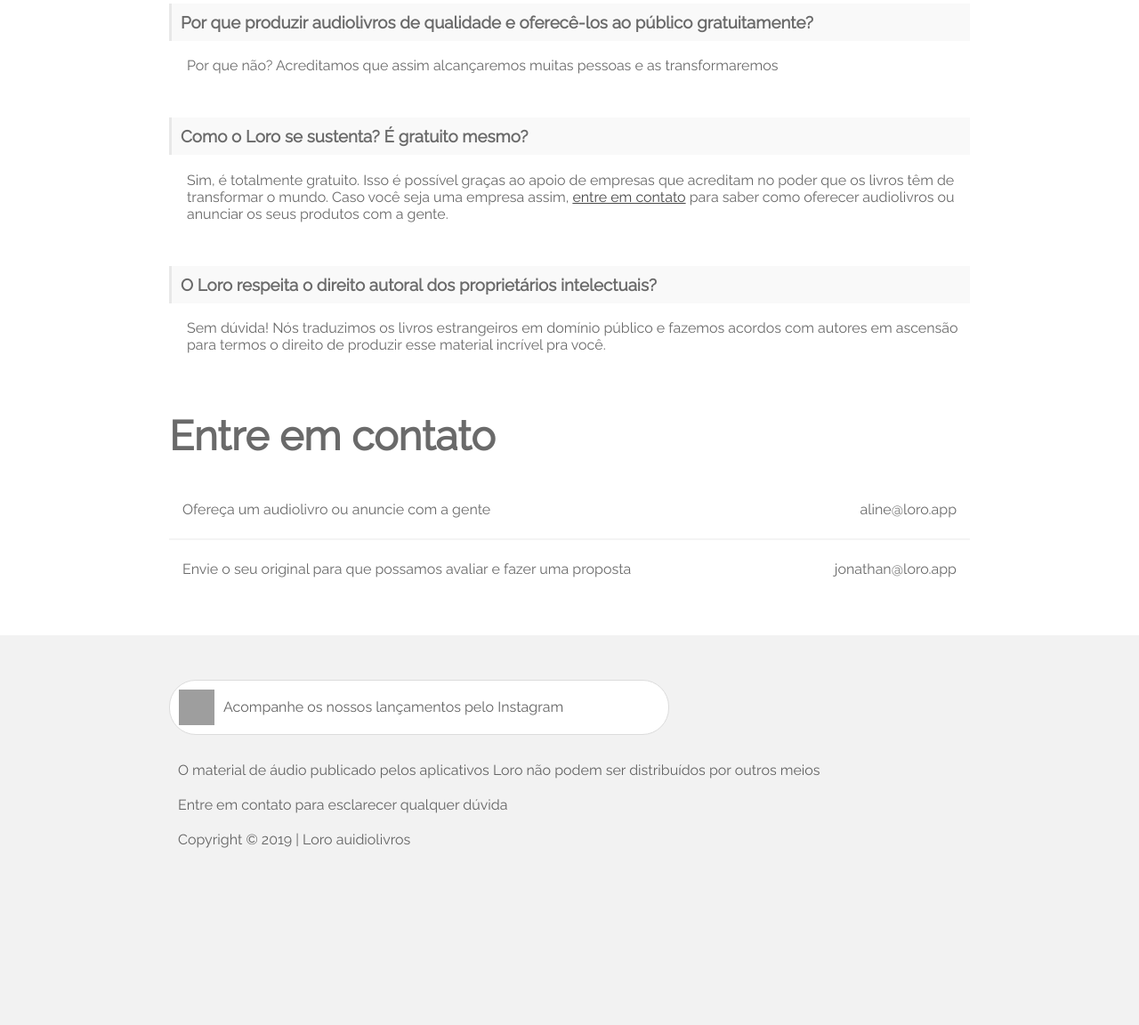
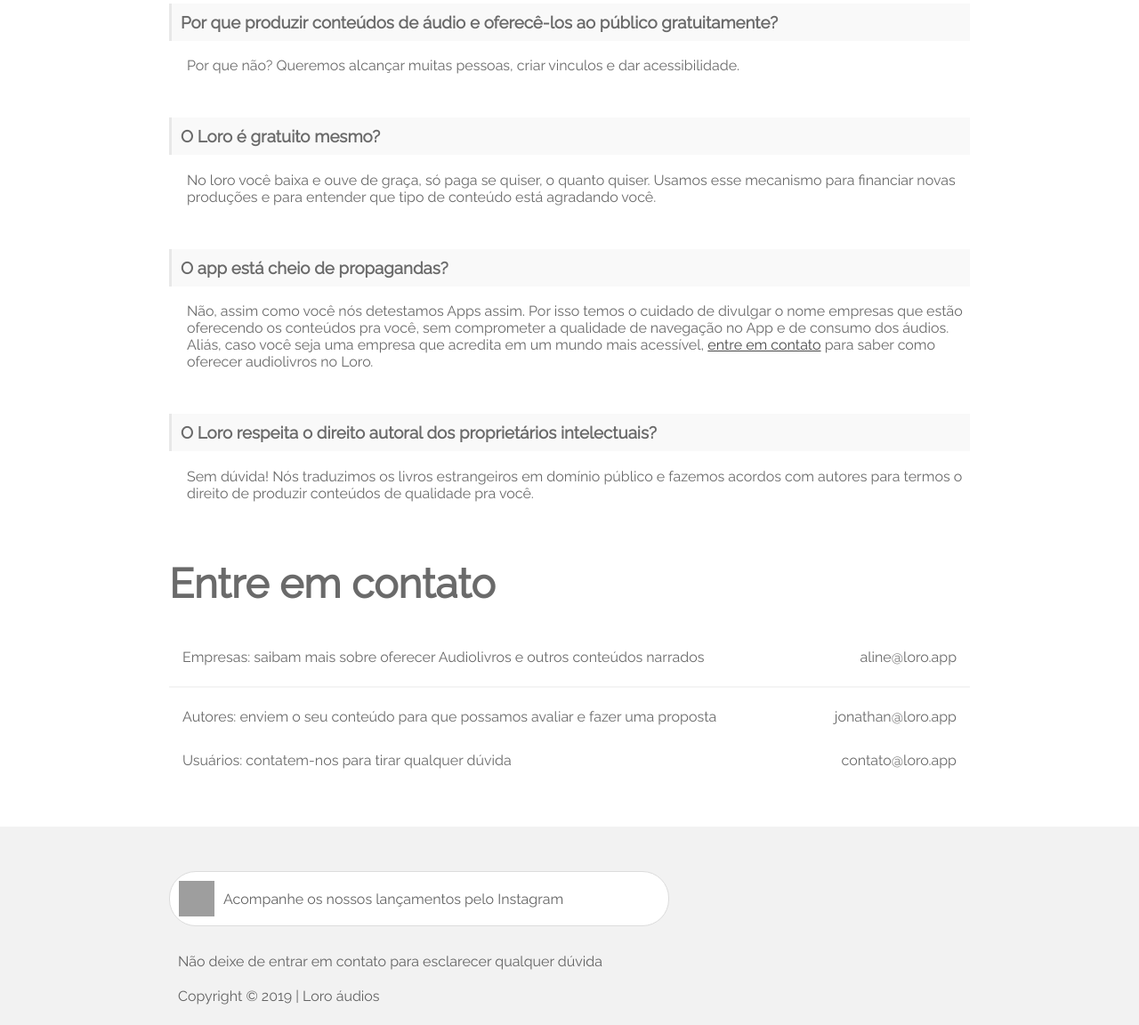
Before and after one commit to JonathanNasc/JonathanNasc.github.io, a plain HTML site: page index.html in a window 1280 px wide. Shown: the part 1017-2169 px from the top of the page at 89% size. Before the commit the page ends 2041 px from the top, so only its background shows below. Drawn offline with Linux system fonts and the light colour scheme; grey boxes are pictures that could not be loaded.

Commit message:
Update texts

```diff
--- a/index.html
+++ b/index.html
@@ -5,7 +5,7 @@
     <meta name="viewport" content="width=device-width, initial-scale=1.0">
     <meta http-equiv="X-UA-Compatible" content="ie=edge">
     <link href="https://fonts.googleapis.com/css?family=Raleway" rel="stylesheet">
-    <title>Loro - Audio livros</title>
+    <title>Loro - Áudios</title>
     <style>
         body, html {
             background-color: #f2f2f2;
@@ -153,13 +153,13 @@
     <div class="presentation">
         <div class="container">
             <div class="app-title">
-                <h1>O seu App de Audiolivros</h1>
-                <div>Todo mês novos lançamentos de ficção e não ficcão, clássicos e inéditos</div>
-                <div>Baixe e ouça gratuitamente</div>
+                <h1>O seu App de áudios</h1>
+                <div>Audiolivros, audio dramas, contos e artigos narrados</div>
+                <div>Baixe e ouça gratuitamente, pague apenas se quiser, quanto quiser</div>
                 <div class="store-buttons">
                     <div>
                         <img src="https://cdn4.iconfinder.com/data/icons/free-colorful-icons/360/google_play.png" />
-                        Disponível na Play Store
+                        Em breve Disponível na Play Store
                     </div>
                 </div>
             </div>
@@ -170,16 +170,20 @@
         <div class="container">
             <h1>Perguntas frequentes</h1>
             <div class="question">
-                <h3>Por que produzir audiolivros de qualidade e oferecê-los ao público gratuitamente?</h3>
-                <span>Por que não? Acreditamos que assim alcançaremos muitas pessoas e as transformaremos</span>
+                <h3>Por que produzir conteúdos de áudio e oferecê-los ao público gratuitamente?</h3>
+                <span>Por que não? Queremos alcançar muitas pessoas, criar vinculos e dar acessibilidade.</span>
             </div>
             <div class="question">
-                <h3>Como o Loro se sustenta? É gratuito mesmo?</h3>
-                <span>Sim, é totalmente gratuito. Isso é possível graças ao apoio de empresas que acreditam no poder que os livros têm de transformar o mundo. Caso você seja uma empresa assim, <a href="#contatos">entre em contato</a> para saber como oferecer audiolivros ou anunciar os seus produtos com a gente.</span>
+                <h3>O Loro é gratuito mesmo?</h3>
+                <span>No loro você baixa e ouve de graça, só paga se quiser, o quanto quiser. Usamos esse mecanismo para financiar novas produções e para entender que tipo de conteúdo está agradando você.</span>
+            </div>
+            <div class="question">
+                <h3>O app está cheio de propagandas?</h3>
+                <span>Não, assim como você nós detestamos Apps assim. Por isso temos o cuidado de divulgar o nome empresas que estão oferecendo os conteúdos pra você, sem comprometer a qualidade de navegação no App e de consumo dos áudios. Aliás, caso você seja uma empresa que acredita em um mundo mais acessível, <a href="#contatos">entre em contato</a> para saber como oferecer audiolivros no Loro.</span>
             </div>
             <div class="question">
                 <h3>O Loro respeita o direito autoral dos proprietários intelectuais?</h3>
-                <span>Sem dúvida! Nós traduzimos os livros estrangeiros em domínio público e fazemos acordos com autores em ascensão para termos o direito de produzir esse material incrível pra você.</span>
+                <span>Sem dúvida! Nós traduzimos os livros estrangeiros em domínio público e fazemos acordos com autores para termos o direito de produzir conteúdos de qualidade pra você.</span>
             </div>
         </div>
     </div>
@@ -188,13 +192,17 @@
         <div class="container">
             <h1>Entre em contato</h1>
             <div class="contact">
-                <span>Ofereça um audiolivro ou anuncie com a gente</span>
+                <span>Empresas: saibam mais sobre oferecer Audiolivros e outros conteúdos narrados</span>
                 <span class="email">aline@loro.app</span>
             </div>
             <hr />
             <div class="contact">
-                <span>Envie o seu original para que possamos avaliar e fazer uma proposta</span>
+                <span>Autores: enviem o seu conteúdo para que possamos avaliar e fazer uma proposta</span>
                 <span class="email">jonathan@loro.app</span>
+            </div>
+            <div class="contact">
+                <span>Usuários: contatem-nos para tirar qualquer dúvida</span>
+                <span class="email">contato@loro.app</span>
             </div>
         </div>
     </div>
@@ -205,9 +213,8 @@
                 <img src="http://www.logospng.com/images/17/the-matt-taylor-experience-reveal-your-purpose-17332.png" />
                 Acompanhe os nossos lançamentos pelo Instagram
             </div>
-            <div>O material de áudio publicado pelos aplicativos Loro não podem ser distribuídos por outros meios</div>
-            <div>Entre em contato para esclarecer qualquer dúvida</div>
-            <div>Copyright © 2019 | Loro auidiolivros</div>
+            <div>Não deixe de entrar em contato para esclarecer qualquer dúvida</div>
+            <div>Copyright © 2019 | Loro áudios</div>
         </div>
     </div>
 </body>
```
